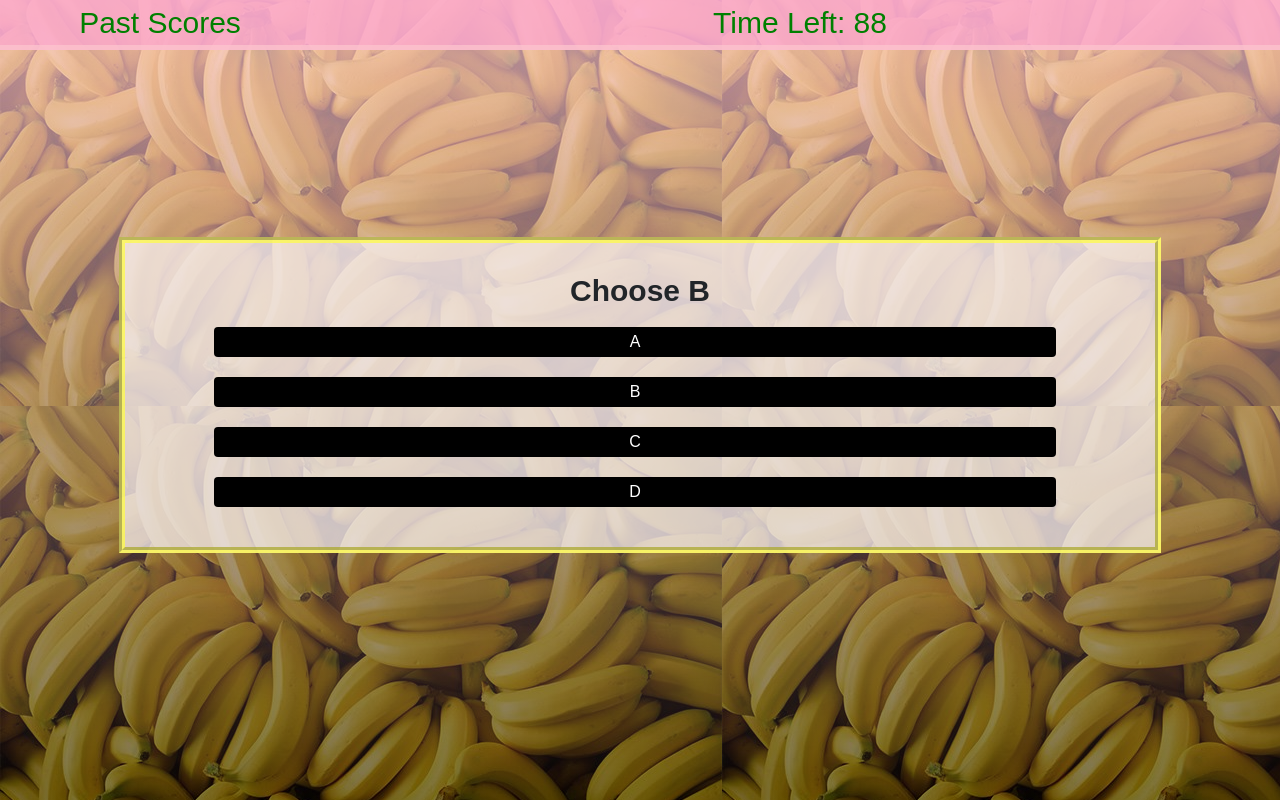
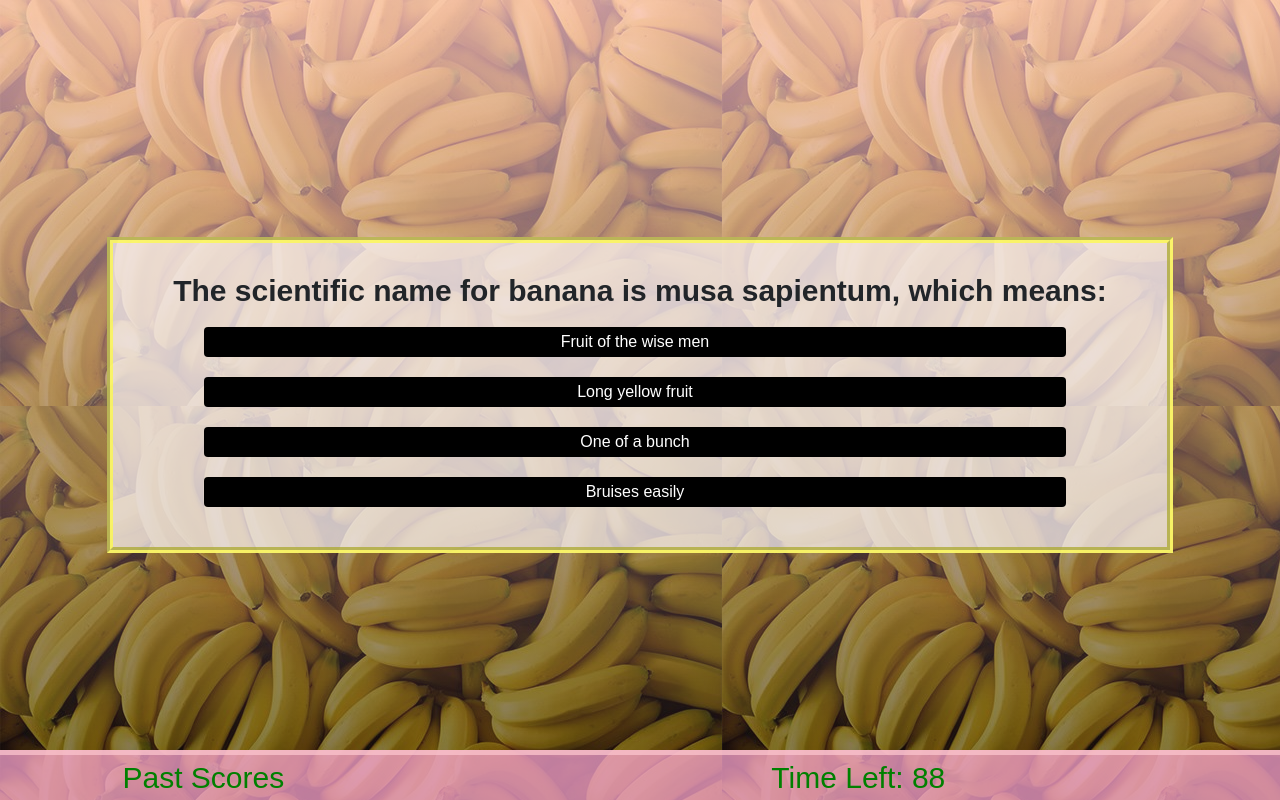
Before and after one commit to ndziewit/quiz, a plain HTML site: page quiz.html in a window 1280 px wide. Both pictures are taken after a click on the button "We're about to find out". Drawn offline with nearby package versions, Linux system fonts and the light colour scheme.

Commit message:
Cleaned up code

```diff
--- a/quiz.html
+++ b/quiz.html
@@ -11,22 +11,24 @@
     <body>
 
     <main class="container-fluid">
-    <section class="row scoreandtime">
-            <div class="col-3 text-center">
-                <a href="#" id="highscore">Past Scores</a>
-            </div>
-            <div class="col-9 text-center"><span id="timeleft">Time Left: Banana</span></div>
-    </section>
+
     <section class="row">
-       <div class="col-md-10 quiz-frame text-center">
+       <div class="col-md-10 quizcontent text-center">
             <h1>How much do you know about bananas?</h1>
             <button type="button" class="btn" id="start-button">We're about to find out</button>
        </div>
+    </section>
     <section class="row">
-        <div class="text-center col-md feedback"></div>
-    </section>
+        <div class="text-center col-md-12 feedback"></div>
     </section>
     </main>
+
+    <section class="row fixed-bottom scoreandtime">
+        <div class="col-sm-4 col-3-md text-center">
+            <a href="#" id="highscore">Past Scores</a>
+        </div>
+        <div class="col-sm-8 col-9-md text-center"><span id="timeleft">Time Left: Banana</span></div>
+    </section>
     </body>
     <script src="script.js"></script>
 </html>
--- a/script.js
+++ b/script.js
@@ -1,119 +1,68 @@
 var startButton = document.querySelector('#start-button');
 var timer = document.getElementById('timeleft');
-var quizFrame = document.querySelector('.quiz-frame');
+var quizContent = document.querySelector('.quizcontent');
 var score = document.getElementById('score');
-var questionPrompt = quizFrame.querySelectorAll('h1')[0]
+var questionPrompt = quizContent.querySelectorAll('h1')[0]
 var feedback = document.querySelector('.feedback');
 var pastscores = document.querySelector('#highscore');
 var scoreSubmit = document.querySelector('.scoresubmit')
-
-// Set starting variables
+var time = 90;
 var questionNumber = 1;
-var time = 90;
 var rightAnswers = 0;
 
-// Create objects with questions
+// Object containing questions, choices, and correct answers
 var qAndAObject = {
     question1: {
-        question : "Choose B",
-        answers : [
-            "A",
-            "B",
-            "C",
-            "D"
-        ],
-        correct : "B"
+        question : "The scientific name for banana is musa sapientum, which means:",
+        choices : ["Fruit of the wise men", "Long yellow fruit", "One of a bunch", "Bruises easily"],
+        correct : "Fruit of the wise men"
     },
     question2: {
-        question : "Choose A",
-        answers : [
-            "A",
-            "B",
-            "C",
-            "D"
-        ],
-        correct : "A"
+        question : "Where is the only place in US where bananas are grown commercially?",
+        choices : ["Florida", "Texas", "California", "Hawaii"],
+        correct : "Hawaii"
     },
     question3: {
-        question : "Choose D",
-        answers : [
-            "A",
-            "B",
-            "C",
-            "D"
-        ],
-        correct : "D"
+        question : "Which of these atrributes about bananas is true?",
+        choices : [ "They can be used to create napalm", "Their peels are poisonus in small amounts", "They are used as currency in some parts of Malaysia", "They float in water"],
+        correct : "They float in water"
     },
     question4: {
-        question : "Choose B",
-        answers : [
-            "A",
-            "B",
-            "C",
-            "D"
-        ],
-        correct : "B"
+        question : "The proper term for a cluster of bananas is:",
+        choices : ["A hand", "A bunch", "A party", "A tally"],
+        correct : "A hand"
     },
     question5: {
-        question : "Choose C",
-        answers : [
-            "A",
-            "B",
-            "C",
-            "D"
-        ],
-        correct : "C"
+        question : "In the video game franchise 'Donkey Kong' where bananas are used as currency, how much is a bunch of bananas worth?",
+        choices : ["5", "10", "25", "100"],
+        correct : "10"
     },
     question6: {
-        question : "Choose C",
-        answers : [
-            "A",
-            "B",
-            "C",
-            "D"
-        ],
-        correct : "C"
+        question : "Americans, on average, eat __ pounds of bananas a year.",
+        choices : ["7", "12", "24", "27"],
+        correct : "27"
     },
     question7: {
-        question : "Choose C",
-        answers : [
-            "A",
-            "B",
-            "C",
-            "D"
-        ],
-        correct : "C"
+        question : "Thanks to their potassium content, bananas are slightly",
+        choices : ["Psychoactive", "Analgesic", "Radioactive", "Bitter"],
+        correct : "Radioactive"
     },
     question8: {
-        question : "Choose C",
-        answers : [
-            "A",
-            "B",
-            "C",
-            "D"
-        ],
-        correct : "C"
+        question : "Gwen Stefani's 2004 hit 'Hollaback Girl' features the proper spelling of 'BANANAS' in the last chorus. Who was the producer of that song?",
+        choices : ["Max Martin","Swizz Beats", "Timbaland", "The Neptunes"],
+        correct : "The Neptunes"
     },
     question9: {
-        question : "Choose C",
-        answers : [
-            "A",
-            "B",
-            "C",
-            "D"
-        ],
-        correct : "C"
+        question : "Similar to enjoying something pleasureable or taking narcotics, bananas are the only known fruit to produce this happy chemical in the brain",
+        choices : ["Dopamine", "Serotonin", "Glutamate", "Cortisol"],
+        correct : "Serotonin"
     },
     question10: {
-        question : "Choose C",
-        answers : [
-            "A",
-            "B",
-            "C",
-            "D"
-        ],
-        correct : "C"
+        question : "If you have a headache, you can",
+        choices : ["Eat a banana", "Eat a banana peel", "Rub a banana peel on your forehead", "Deeply inhale it's aroma"],
+        correct : "Rub a banana peel on your forehead"
     },
+    //Replaces the question with the next in line
     getQuestion : function(x){
         var question = "";
         switch(x){
@@ -150,42 +99,44 @@ var qAndAObject = {
         }
         return question;
     },
+    //Replaces the group of choices for the next ones in line
     getAnswers : function(a, b){
-        var answers = "";
+        var choices = "";
         switch(a){
             case 1:
-                answers = this.question1.answers[b];
+                choices = this.question1.choices[b];
                 break;
             case 2:
-                answers = this.question2.answers[b];
+                choices = this.question2.choices[b];
                 break;
             case 3:
-                answers = this.question3.answers[b];
+                choices = this.question3.choices[b];
                 break;
             case 4:
-                answers = this.question4.answers[b];
+                choices = this.question4.choices[b];
                 break;
             case 5:
-                answers = this.question5.answers[b];
+                choices = this.question5.choices[b];
                 break;
             case 6:
-                answers = this.question6.answers[b];
+                choices = this.question6.choices[b];
                 break;
             case 7:
-                answers = this.question7.answers[b];
+                choices = this.question7.choices[b];
                 break;
             case 8:
-                answers = this.question8.answers[b];
+                choices = this.question8.choices[b];
                 break;
             case 9:
-                answers = this.question9.answers[b];
+                choices = this.question9.choices[b];
                 break;
             case 10:
-                answers = this.question10.answers[b];
+                choices = this.question10.choices[b];
                 break;
         }
-        return answers;
+        return choices;
     },
+    //Gets the correct answer for each question
     getCorrectAnswers : function(a){
         var correctAnswers = "";
         switch(a){
@@ -224,10 +175,10 @@ var qAndAObject = {
     }
 };
 
-// Creates object in local storage
-var scoreObj = JSON.parse(localStorage.getItem('scoreObj'));
-if (scoreObj === null){
-    var scoreObj = {
+// Creates object in local storage if there isn't one already
+var scoreobject = JSON.parse(localStorage.getItem('bananaquiz'));
+if (scoreobject === null){
+    var scoreobject = {
         user : [],
         score : []
     }
@@ -255,17 +206,17 @@ function askQuestion(){
     } else{
         // Generates question in an H1
         startButton.style.display = "none";
-        quizFrame.innerHTML = "";
+        quizContent.innerHTML = "";
         questionPrompt = document.createElement('h2');
         questionPrompt.textContent = qAndAObject.getQuestion(questionNumber);
-        quizFrame.append(questionPrompt);
+        quizContent.append(questionPrompt);
         // Generates potential answers within buttons
         for(var i = 0; i < 4; i++){
             answerOption = document.createElement('a');
             answerOption.classList.add('btn', 'col-md-10', 'possibleanswer');
             answerOption.setAttribute("href","#");
             answerOption.textContent = qAndAObject.getAnswers(questionNumber,i);
-            quizFrame.append(answerOption);
+            quizContent.append(answerOption);
         }
         var answerOption = document.querySelector('.possibleanswer')
     }
@@ -280,7 +231,7 @@ function correct(){
 }
 
 // If player answers incorrectly, this runs
-function wrong(){
+function incorrect(){
 
     time -= 10;
     timer.textContent = "Time Left: " + time;
@@ -301,6 +252,7 @@ function endQuiz(){
     finishtext += "<input type='text' id='playername' placeholder='Ooh ooh ah ah'>";
     finishtext += "<input type='submit' value='Submit' class='scoreSubmit'>";
 
+    // Adds a snarky comment if score is under a certain threshold
     var snarkycomment = ""
     if (time >= 30) {
       snarkycomment = "<h1>Harry Belafonte would be proud!</h1>";
@@ -308,28 +260,28 @@ function endQuiz(){
       snarkycomment = "<h1>You don't know bananas.</h1>"
     ]
 
-    quizFrame.innerHTML = snarkycomment + finishtext;
+    quizContent.innerHTML = snarkycomment + finishtext;
 }
 
 function submitScore(){
-    scoreObj.user.push(document.querySelector('#playername').value);
-    scoreObj.score.push(time + rightAnswers);
-    localStorage.setItem('scoreObj', JSON.stringify(scoreObj));
+    scoreobject.user.push(document.querySelector('#playername').value);
+    scoreobject.score.push(time + rightAnswers);
+    localStorage.setItem('bananaquiz', JSON.stringify(scoreobject));
     highScores();
 }
 
 function highScores(){
-    quizFrame.innerHTML = "";
-    var newScoreObj = JSON.parse(localStorage.getItem('scoreObj'))
+    quizContent.innerHTML = "";
+    var newScoreObj = JSON.parse(localStorage.getItem('bananaquiz'))
 
     // Clears quiz page and shows high scores
-    if (scoreObj.user.length !== 0){
+    if (scoreobject.user.length !== 0){
         for(var i = 0; i < newScoreObj.user.length; i++){
             var highscoreString =  newScoreObj.user[i] + " - " + newScoreObj.score[i];
             var highscoreText = document.createElement('p');
             highscoreText.innerHTML = highscoreString;
             highscoreText.classList.add('winnerscreen');
-            quizFrame.prepend(highscoreText);
+            quizContent.prepend(highscoreText);
         }
     }
 
@@ -339,13 +291,13 @@ function highScores(){
     newGame.setAttribute("href","#");
     newGame.classList.add('newgame');
     newGame.classList.add('btn');
-    quizFrame.append(newGame);
+    quizContent.append(newGame);
     var deleteScores = document.createElement('a');
     deleteScores.textContent = "Clear Past Scores";
     deleteScores.setAttribute("href","#");
     deleteScores.classList.add('deletescores');
     deleteScores.classList.add('btn');
-    quizFrame.append(deleteScores);
+    quizContent.append(deleteScores);
 }
 
 pastscores.addEventListener("click",function(){
@@ -359,17 +311,20 @@ startButton.addEventListener("click", function(){
     askQuestion();
 })
 
-// Compares user's response with answer
-quizFrame.addEventListener("click", function(e){
+// This checks for correct answers
+quizContent.addEventListener("click", function(e){
     e.preventDefault();
+    // If the text in the clicked button matches with the correct answer's text, it runs the "correct()" function
     if (e.target.classList.value.indexOf('possibleanswer') !== -1 && e.target.innerHTML === qAndAObject.getCorrectAnswers(questionNumber)){
         correct();
+    // If the text in the clicked button doesn't match with the correct answer's text, it runs the "incorrect()" function
     } else if (e.target.classList.value.indexOf('possibleanswer') > 0){
-        wrong();
+        incorrect();
     }
 
-    // Submit score button click
+    // Clicking the submit score button
     if(e.target.classList.value.indexOf('scoreSubmit') !== -1){
+        // Runs a prompt if nothing is inside the box
         if(document.querySelector('#playername').value.length === 0){
             alert("Hey, buddy, put your name in the box!");
         } else {
@@ -379,9 +334,9 @@ quizFrame.addEventListener("click", function(e){
 
     // Deletes local history on clear score button click
     if(e.target.classList.value.indexOf('deletescores') !== -1){
-        scoreObj.user = [];
-        scoreObj.score = [];
-        localStorage.setItem('scoreObj', JSON.stringify(scoreObj));
+        scoreobject.user = [];
+        scoreobject.score = [];
+        localStorage.setItem('bananaquiz', JSON.stringify(scoreobject));
         highScores();
     }
 
--- a/style.css
+++ b/style.css
@@ -1,8 +1,8 @@
-html {
+html{
     height: 100%;
 }
 
-body {
+body{
     font-family: Arial, Helvetica, sans-serif;
     background-image: linear-gradient(rgba(252, 197, 206, 0.75), rgba(0, 0, 0, 0.5)),url(./Assets/bananabackground.jpg);
     height: 100%;
@@ -19,24 +19,13 @@ h2{
     font-size: 30px;
 }
 
-.possibleanswer {
+.possibleanswer{
     font-size: 16px;
-}
-
-.row{
-    margin-left:0;
-}
-
-section{
-    width:100%;
 }
 
 .scoreandtime{
     background-color: rgb(252, 166, 209, 0.75);
-    width: 100%;
-    position: fixed;
-    margin-left: -15px;
-    border-bottom: 5px rgb(252, 197, 206, 0.75) solid;
+    border-top: 5px rgb(252, 197, 206, 0.75) solid;
 }
 
 .container-fluid{
@@ -46,7 +35,7 @@ section{
     align-content: center;
 }
 
-.quiz-frame{
+.quizcontent{
     margin: auto;
     background-color:rgb(248, 240, 240, 0.75);
     border:rgba(255, 252, 71, 0.75) 6px groove;
@@ -54,7 +43,7 @@ section{
 
 }
 
-.feedback {
+.feedback{
     margin: auto;
     color: white;
     text-shadow: rgb(88, 88, 88) 2px 2px;
@@ -98,12 +87,12 @@ p.winnerscreen{
     color: brown;
 }
 
-#timeleft {
+#timeleft{
     color: green;
     font-size: 30px;
 }
 
-#timeleft:hover {
+#timeleft:hover{
     text-decoration: underline;
     color: brown;
 }
```
